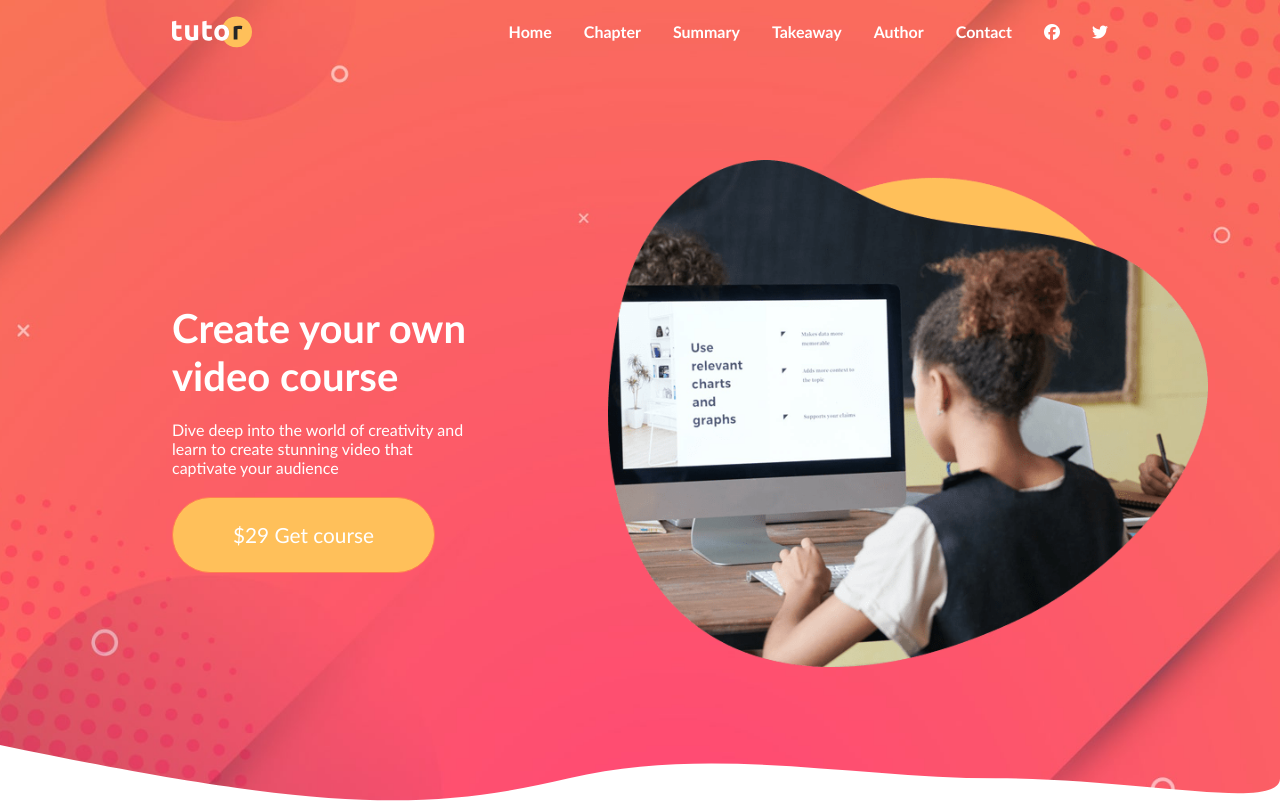
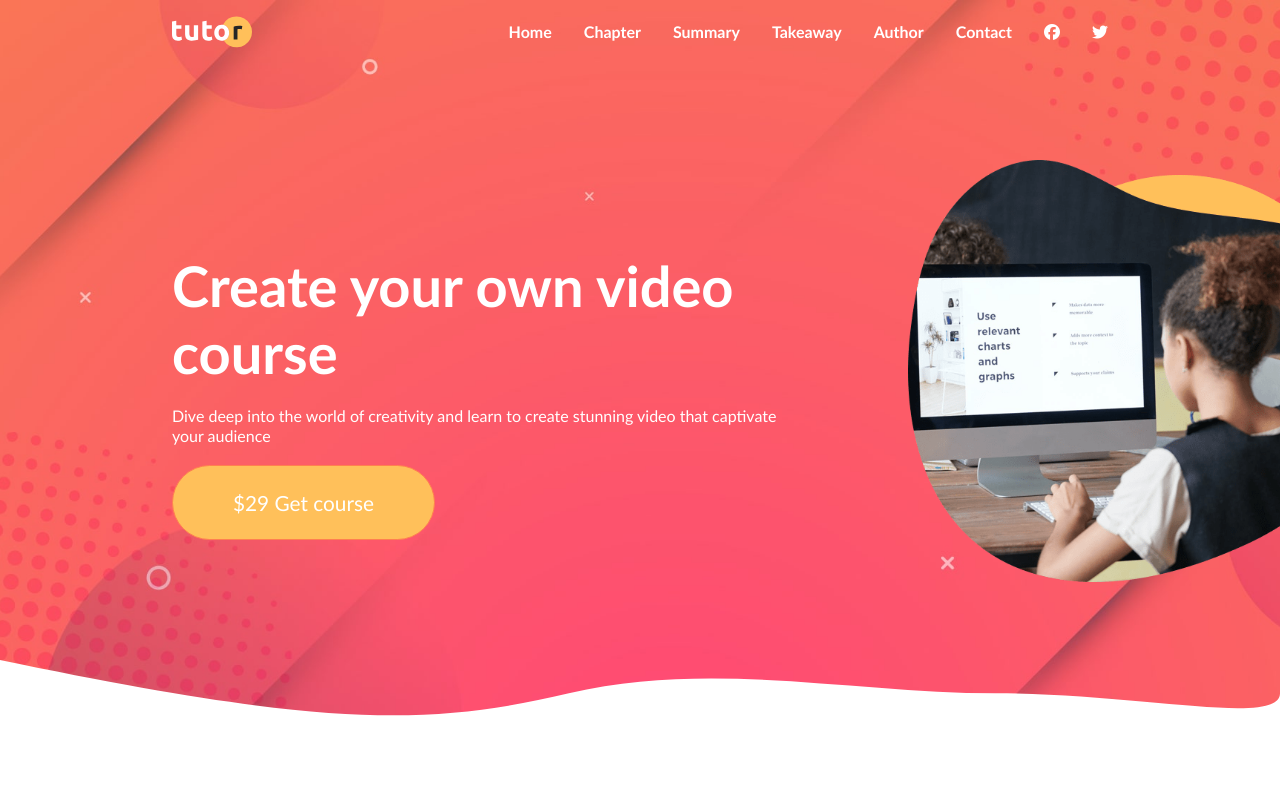
Before and after one commit to InnoEmma/tutor-website, a plain HTML site: page index.html in a window 1280 px wide. Shown: the top 801 px of the page. Drawn offline with Linux system fonts and the light colour scheme.

Commit message:
changed hero section

```diff
--- a/style.css
+++ b/style.css
@@ -192,8 +192,8 @@ nav {
 }
 
 .hero h1 {
-  /* font-size: 3.5rem; */
-  font-size: 2.5rem;
+  font-size: 3.5rem;
+  /* font-size: 2.5rem; */
   line-height: 1.2;
   font-weight: 700;
   margin-bottom: 20px;
@@ -209,8 +209,8 @@ nav {
 
 .hero img {
   width: 100%;
-  max-width: 600px;
-  margin-right: -100px;
+  max-width: 500px;
+  margin-right: -300px;
   margin-bottom: 50px;
   height: auto;
 }
```
